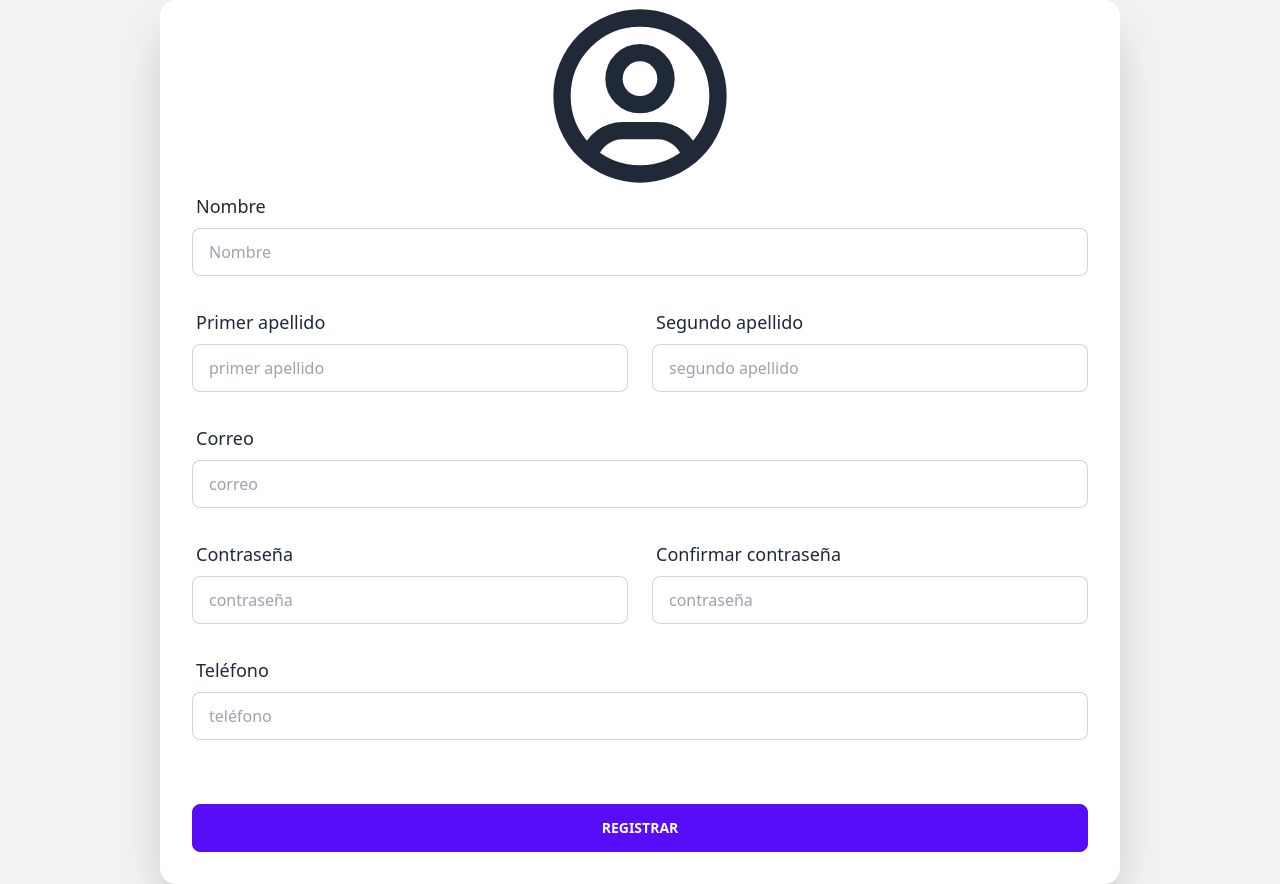
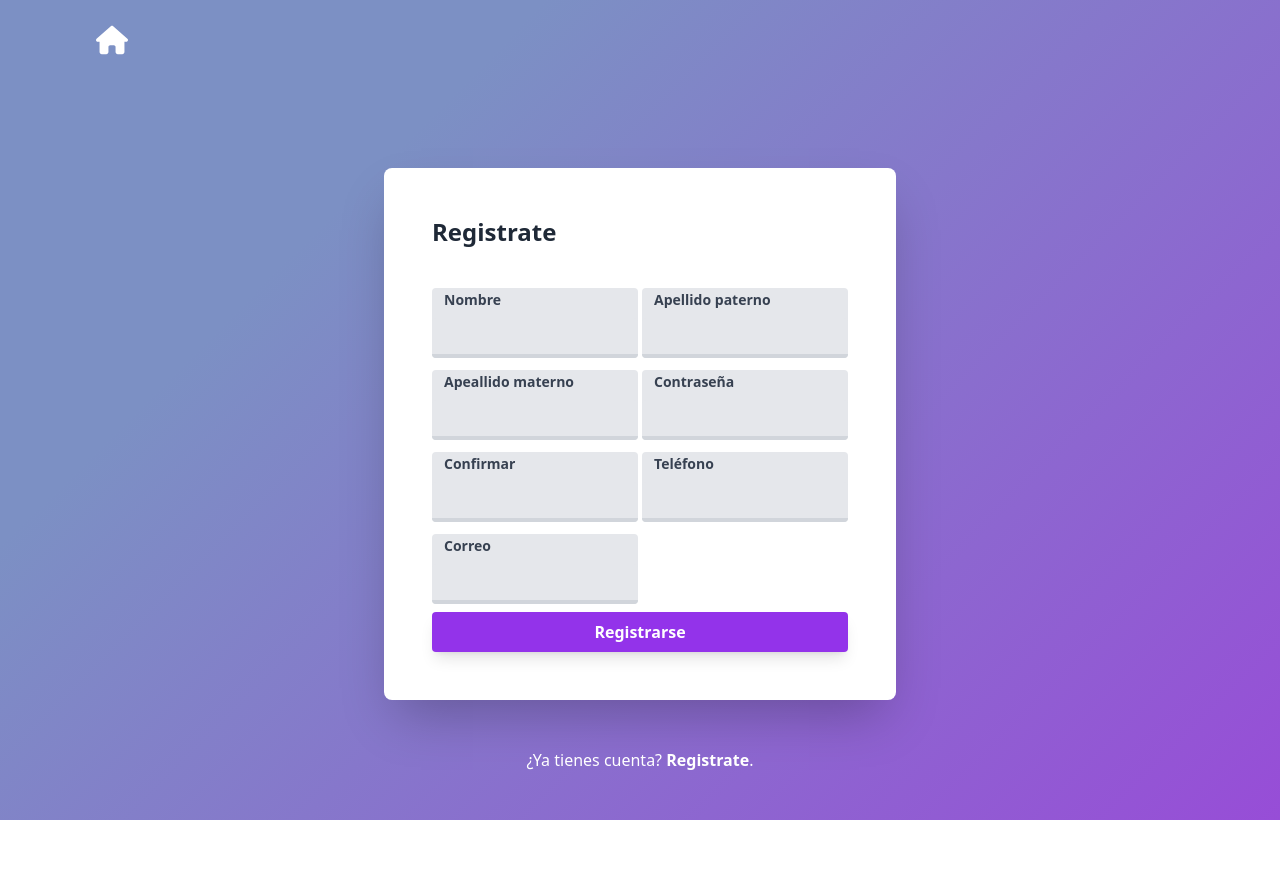
Before and after one commit to JorshBG/DocDicom-client, a React (Vite) app: page /signing in a window 1280 px wide. After the commit the page ends 820 px from the top, so only its background shows below. Built offline with nearby package versions, Linux system fonts and the light colour scheme.

Commit message:
New login and signup views

```diff
--- a/src/App.jsx
+++ b/src/App.jsx
@@ -10,7 +10,7 @@ function App() {
   return (
     <BrowserRouter>
       <Routes>
-        <Route path="/login" element={<Login />} />
+        <Route path="/signup" element={<Login />} />
         <Route path="/signing" element={<SignIn />} />
         <Route path="/dashboard" element={<Dashboard />} />
         <Route path="/" element={<Home />} />
--- a/src/components/Input.jsx
+++ b/src/components/Input.jsx
@@ -1,15 +1,12 @@
-export const Input = ({text, placeholder, colspan = 1, type}) => {
+export const Input = ({text, placeholder='', colspan = 1, type, id}) => {
+
     return (
         <>
-            <div className={`form-control md:col-span-${colspan}`}>
-                <label className="label">
-                    <span className="text-lg font-medium">{text}</span>
-                </label>
-                <input
-                    type={type}
-                    placeholder={placeholder}
-                    className="input input-bordered w-12/12"
-                />
+            <div className={`mb-2 pt-0.5 rounded bg-gray-200 md:col-span-${colspan}`}>
+                <label className={'block text-gray-700 text-sm font-bold mb-2 ml-3'} htmlFor={id}>{text}</label>
+                <input type={type} id={id}
+                       placeholder={placeholder}
+                       className="bg-gray-200 rounded w-full text-gray-700 focus:outline-none border-b-4 border-gray-300 focus:border-purple-600 transition duration-500 px-3 pb-3"/>
             </div>
         </>
     )
--- a/src/components/Login.jsx
+++ b/src/components/Login.jsx
@@ -1,35 +1,53 @@
-import {Input} from "./Input.jsx";
-
+// import {Input} from "./Input.jsx";
+import '../styles/signup.css'
+import Header from "../partials/Header.jsx";
 function Login() {
   return (
-    <div className="hero min-h-screen bg-base-200">
-      <div className="hero-content flex-col lg:flex-row-reverse">
-        <div className="text-center lg:text-left">
-          <h1 className="text-violet-500 text-7xl font-semibold">Bienvenido</h1>
-          {/*<p className="py-6 w-2/3">Lorem ipsum dolor sit amet consectetur adipisicing elit. Voluptatibus impedit qui assumenda quis laudantium quibusdam debitis, neque possimus itaque ipsum, fuga labore odio ipsam, quasi ab nostrum? Culpa, nesciunt cumque?</p>*/}
-          <hr/>
-          <br/>
-        </div>
-        <form className="card flex-shrink-0 w-full max-w-sm shadow-2xl bg-base-100">
-          <div className="card-body">
-            <Input text={'Correo'} placeholder={'Escribe tu correo'} type={'email'}/>
-            <Input text={'Contraseña'} placeholder={'contraseña'} type={'password'}/>
-            <div>
-              <label className="label">
-                <a
-                  href="#"
-                  className="label-text-alt text-violet-500 link link-hover">
-                  ¿Aún no tienes cuenta?
-                </a>
-              </label>
+      <>
+      <Header showButtons={false}/>
+    <div className={'body-bg min-h-screen pt-12 md:pt-20 pb-6 px-2 md:px-0'}>
+
+      <header className="max-w-lg mx-auto">
+        <a href="#">
+          {/*<h1 className="text-4xl font-bold text-white text-center">Bienvenido</h1>*/}
+          <br/><br/>
+        </a>
+      </header>
+
+      <div className="bg-white max-w-lg mx-auto p-8 md:p-12 my-10 rounded-lg shadow-2xl">
+        <section>
+          <h3 className="font-bold text-2xl">Inicia sesión en tu cuenta</h3>
+        </section>
+
+        <section className="mt-10">
+          <form className="flex flex-col" method="POST" action="#">
+            <div className="mb-6 pt-3 rounded bg-gray-200">
+              <label className="block text-gray-700 text-sm font-bold mb-2 ml-3" htmlFor="email">Correo</label>
+              <input type="text" id="email"
+                     className="bg-gray-200 rounded w-full text-gray-700 focus:outline-none border-b-4 border-gray-300 focus:border-purple-600 transition duration-500 px-3 pb-3"/>
             </div>
-            <div className="form-control mt-6">
-              <button className="btn btn-primary">Iniciar Sessión</button>
+            <div className="mb-6 pt-3 rounded bg-gray-200">
+              <label className="block text-gray-700 text-sm font-bold mb-2 ml-3" htmlFor="password">Contraseña</label>
+              <input type="password" id="password"
+                     className="bg-gray-200 rounded w-full text-gray-700 focus:outline-none border-b-4 border-gray-300 focus:border-purple-600 transition duration-500 px-3 pb-3"/>
             </div>
-          </div>
-        </form>
+            <div className="flex justify-end">
+              <a href="#" className="text-sm text-purple-600 hover:text-purple-700 hover:underline mb-6">¿Olvidaste tu contraseña?</a>
+            </div>
+            <button
+                className="bg-purple-600 hover:bg-purple-700 text-white font-bold py-2 rounded shadow-lg hover:shadow-xl transition duration-200"
+                type="submit">Iniciar sesión
+            </button>
+          </form>
+        </section>
+      </div>
+
+      <div className="max-w-lg mx-auto text-center mt-12 mb-6">
+        <p className="text-white">¿Aún no tienes una cuenta? <a href="/signing" className="font-bold hover:underline">Registrate</a>.
+        </p>
       </div>
     </div>
+      </>
   );
 }
 
--- a/src/components/SignIn.jsx
+++ b/src/components/SignIn.jsx
@@ -1,40 +1,51 @@
 import { TbUserCircle } from "react-icons/tb";
 import {Input} from "./Input.jsx";
+import Header from "../partials/Header.jsx";
 
 function Register() {
+  const idForm = 'register_form';
   return (
-    <div className="max-h-fit bg-base-200 ls:hero md:min-h-screen md:hero">
-      <div className="h-full ls:hero-content ls:w-9/12 md:w-9/12 sm:h-min">
-        <form className="card shadow-2xl pt-32 bg-base-100 ls:w-full">
-          <div className="card-body grid gap-6 grid-cols-1 md:grid-cols-2">
-            <div className="md:col-span-2 relative flex justify-center">
-              <TbUserCircle className="w-52 h-52 absolute -bottom-10 " />
-            </div>
-            {/* Input and Label Name User */}
-            <Input text={'Nombre'} placeholder={'Nombre'} type={'text'} colspan={2}/>
-            {/* Input and Label First Last Name */}
-            <Input text={'Primer apellido'} placeholder={'primer apellido'} type={'text'}/>
-            {/* Input and Label Second Last Name */}
-            <Input text={'Segundo apellido'} placeholder={'segundo apellido'} type={'text'}/>
-            {/* Input and Label Email */}
-            <Input text={'Correo'} placeholder={'correo'} type={'email'} colspan={2}/>
-            {/* Input and Label Password */}
-            <Input text={'Contraseña'} placeholder={'contraseña'} type={'password'}/>
-            {/* Input and Label Confirm Password */}
-            <Input text={'Confirmar contraseña'} placeholder={'contraseña'} type={'password'}/>
-            {/* Input and Label Phone */}
-            <Input text={'Teléfono'} placeholder={'teléfono'} type={'tel'} colspan={2}/>
+    <>
+        <Header showButtons={false}/>
+        <div className={'body-bg min-h-screen pt-12 md:pt-20 pb-6 px-2 md:px-0'}>
+
+          <header className="max-w-lg mx-auto">
+            <a href="#">
+              {/*<h1 className="text-4xl font-bold text-white text-center">Bienvenido</h1>*/}
+              <br/><br/>
+            </a>
+          </header>
+
+          <div className="bg-white max-w-lg mx-auto p-8 md:p-12 my-10 rounded-lg shadow-2xl">
+            <section>
+              <h3 className="font-bold text-2xl">Registrate</h3>
+            </section>
+
+            <section className="mt-10">
+              <form className="flex flex-col" id={idForm}>
+                <div className='grid grid-cols-2 gap-1'>
+                  <Input text={'Nombre'} type={'text'} id={`${idForm}->name`} colspan={2}/>
+                  <Input text={'Apellido paterno'} type={'text'} id={`${idForm}->ap_father`}/>
+                  <Input text={'Apeallido materno'} type={'text'} id={`${idForm}->ap_mother`}/>
+                  <Input text={'Contraseña'} type={'password'} id={`${idForm}->password`}/>
+                  <Input text={'Confirmar'} type={'password'} id={`${idForm}->con_password`}/>
+                  <Input text={'Teléfono'} type={'tel'} id={`${idForm}->tel`}/>
+                  <Input text={'Correo'} type={'email'} id={`${idForm}->email`}/>
+                </div>
+                <button
+                    className="bg-purple-600 hover:bg-purple-700 text-white font-bold py-2 rounded shadow-lg hover:shadow-xl transition duration-200"
+                    type="submit">Registrarse
+                </button>
+              </form>
+            </section>
           </div>
-          <div className="card-body">
-            <input
-              type="submit"
-              value="Registrar"
-              className="btn btn-primary"
-            />
+
+          <div className="max-w-lg mx-auto text-center mt-12 mb-6">
+            <p className="text-white">¿Ya tienes cuenta? <a href="/signup" className="font-bold hover:underline">Registrate</a>.
+            </p>
           </div>
-        </form>
-      </div>
-    </div>
+        </div>
+    </>
   );
 }
 
--- a/src/pages/Home.jsx
+++ b/src/pages/Home.jsx
@@ -14,7 +14,7 @@ function Home() {
     <div className="flex flex-col min-h-screen overflow-hidden">
 
       {/*  Site header */}
-      <Header />
+      <Header showButtons={true}/>
 
       {/*  Page content */}
       <main className="flex-grow">
--- a/src/partials/Header.jsx
+++ b/src/partials/Header.jsx
@@ -1,7 +1,7 @@
 import React, { useState, useEffect } from 'react';
 import { Link } from 'react-router-dom';
 
-function Header() {
+function Header({showButtons = false}) {
 
   const [top, setTop] = useState(true);
 
@@ -23,16 +23,8 @@ function Header() {
           <div className="flex-shrink-0 mr-4">
             {/* Logo */}
             <Link to="/" className="block" aria-label="Cruip">
-              <svg className="w-8 h-8" viewBox="0 0 32 32" xmlns="http://www.w3.org/2000/svg">
-                <defs>
-                  <radialGradient cx="21.152%" cy="86.063%" fx="21.152%" fy="86.063%" r="79.941%" id="header-logo">
-                    <stop stopColor="#4FD1C5" offset="0%" />
-                    <stop stopColor="#81E6D9" offset="25.871%" />
-                    <stop stopColor="#338CF5" offset="100%" />
-                  </radialGradient>
-                </defs>
-                <rect width="32" height="32" rx="16" fill="url(#header-logo)" fillRule="nonzero" />
-              </svg>
+
+              <svg className={`w-8 h-8 fill-current text-${showButtons?'black':'white'} flex-shrink-0 ml-2 -mr-1`} xmlns="http://www.w3.org/2000/svg" viewBox="0 0 576 512"><path d="M575.8 255.5c0 18-15 32.1-32 32.1h-32l.7 160.2c0 2.7-.2 5.4-.5 8.1V472c0 22.1-17.9 40-40 40H456c-1.1 0-2.2 0-3.3-.1c-1.4 .1-2.8 .1-4.2 .1H416 392c-22.1 0-40-17.9-40-40V448 384c0-17.7-14.3-32-32-32H256c-17.7 0-32 14.3-32 32v64 24c0 22.1-17.9 40-40 40H160 128.1c-1.5 0-3-.1-4.5-.2c-1.2 .1-2.4 .2-3.6 .2H104c-22.1 0-40-17.9-40-40V360c0-.9 0-1.9 .1-2.8V287.6H32c-18 0-32-14-32-32.1c0-9 3-17 10-24L266.4 8c7-7 15-8 22-8s15 2 21 7L564.8 231.5c8 7 12 15 11 24z"/></svg>
             </Link>
           </div>
 
@@ -40,15 +32,10 @@ function Header() {
           <nav className="flex flex-grow">
             <ul className="flex flex-grow justify-end flex-wrap items-center">
               <li>
-                <Link to="/signing" className="font-medium text-gray-600 hover:text-gray-900 px-5 py-3 flex items-center transition duration-150 ease-in-out">Registrarse</Link>
+                {(showButtons)?<BtnRegister/>:''}
               </li>
+                {(showButtons)?<BtnLogin />:''}
               <li>
-                <Link to="/signup" className="btn">
-                  Iniciar sesión
-                  <svg className="w-3 h-3 fill-current text-gray-400 flex-shrink-0 ml-2 -mr-1" viewBox="0 0 12 12" xmlns="http://www.w3.org/2000/svg">
-                    <path d="M11.707 5.293L7 .586 5.586 2l3 3H0v2h8.586l-3 3L7 11.414l4.707-4.707a1 1 0 000-1.414z" fillRule="nonzero" />
-                  </svg>
-                </Link>
               </li>
             </ul>
 
@@ -60,4 +47,25 @@ function Header() {
   );
 }
 
+const BtnLogin = () => {
+  return (
+    <>
+      <Link to="/signup" className="btn">
+        Iniciar sesión
+        <svg className="w-3 h-3 fill-current text-gray-400 flex-shrink-0 ml-2 -mr-1" viewBox="0 0 12 12" xmlns="http://www.w3.org/2000/svg">
+          <path d="M11.707 5.293L7 .586 5.586 2l3 3H0v2h8.586l-3 3L7 11.414l4.707-4.707a1 1 0 000-1.414z" fillRule="nonzero" />
+        </svg>
+      </Link>
+    </>
+  );
+}
+
+const BtnRegister = () => {
+  return (
+      <Link to="/signing" className="btn mr-2">
+        Registrarse
+      </Link>
+  );
+}
+
 export default Header;
--- /dev/null
+++ b/src/styles/signup.css
@@ -0,0 +1,4 @@
+.body-bg {
+    background-color: #ffffff;
+    background-image: linear-gradient(315deg, #974dd7 0%, #7c90c4 74%);
+}
```
Also changed, not shown: src/styles/header.css (added).
